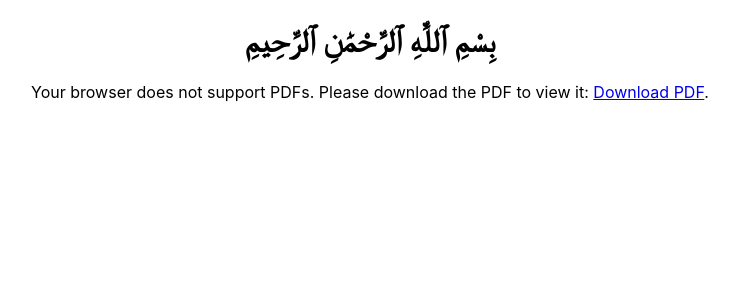
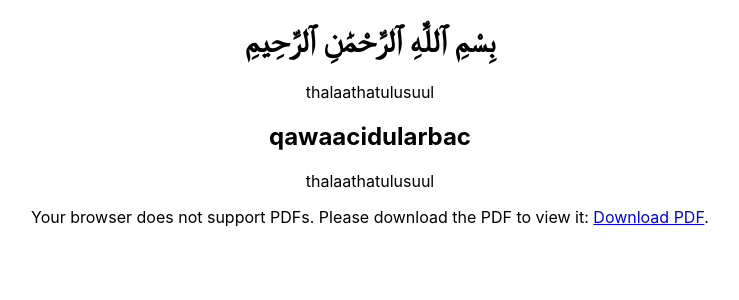
Before and after one commit to fyawil/matnMemo, a React (Create React App) app: page / in a window 1280 px wide. Shown: the top 300 px of the page, without its empty margins (270-1009 px from the left). Built offline with nearby package versions, Linux system fonts and the light colour scheme.

Commit message:
Added code to switch books

```diff
--- a/src/App.js
+++ b/src/App.js
@@ -1,12 +1,53 @@
 import './App.css';
 import PDFViewer from './PDFViewer';
+import { useState } from 'react';
 
 function App() {
+  const [previousBook, setPreviousBook] = useState('thalaathatulusuul');
+  const [currentBook, setCurrentBook] = useState('qawaacidularbac');
+  const [nextBook, setNextBook] = useState('thalaathatulusuul');
+  const [currentBookList] = useState(['qawaacidularbac', 'thalaathatulusuul']);
+
+  const pdfs =  {
+    'qawaacidularbac': {
+      'arabicName': 'qawaacidularbac',
+      'URL': `/qawaacidularbac.pdf`,
+    },
+    'thalaathatulusuul': {
+      'arabicName': 'thalaathatulusuul',
+      'URL': `/thalaathatulusuul.pdf`,
+    }
+  };
+
+  const handleIncrementBook = () => {
+    const currentIndex = currentBookList.indexOf(currentBook);
+    const nextIndex = (currentIndex + 1) % currentBookList.length;
+    const previousIndex = (currentIndex + currentBookList.length - 1) % currentBookList.length;
+
+    setPreviousBook(currentBook);
+    setCurrentBook(currentBookList[nextIndex]);
+    setNextBook(currentBookList[(nextIndex + 1) % currentBookList.length]);
+  };
+
+  const handleDecrementBook = () => {
+    const currentIndex = currentBookList.indexOf(currentBook);
+    const previousIndex = (currentIndex + currentBookList.length - 1) % currentBookList.length;
+    const nextIndex = (currentIndex + 1) % currentBookList.length;
+
+    setPreviousBook(currentBookList[previousIndex]);
+    setCurrentBook(currentBookList[previousIndex]);
+    setNextBook(currentBook);
+  };
+
   return (
     <div className="app">
       <h1>بِسْمِ ٱللَّٰهِ ٱلرَّحْمَٰنِ ٱلرَّحِيمِ</h1>
-      <h2></h2>
-      <PDFViewer />
+      <div>
+        <p onClick={handleDecrementBook}>{pdfs[previousBook].arabicName}</p>
+        <h2>{pdfs[currentBook].arabicName}</h2>
+        <p onClick={handleIncrementBook}>{pdfs[nextBook].arabicName}</p>
+      </div>
+      <PDFViewer PDFURL={pdfs[currentBook].URL}/>
     </div>
   );
 }
--- a/src/PDFViewer.js
+++ b/src/PDFViewer.js
@@ -1,10 +1,10 @@
 import React from 'react';
 
-const PDFViewer = () => {
+const PDFViewer = ({PDFURL}) => {
     return (
-        <div style={{ height: '80vh', width: '100%' }}>
+        <div style={{ height: '100vh', width: '100vw' }}>
             <object
-                data={`${process.env.PUBLIC_URL}/qawaacidularbac.pdf`}
+                data={`${process.env.PUBLIC_URL}${PDFURL}`}
                 type="application/pdf"
                 width="100%"
                 height="100%"
```
